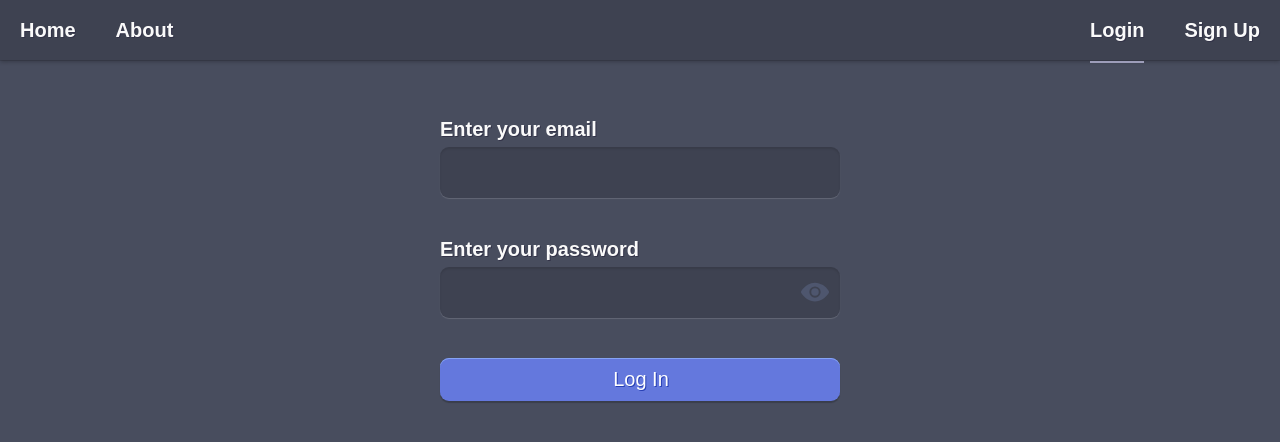
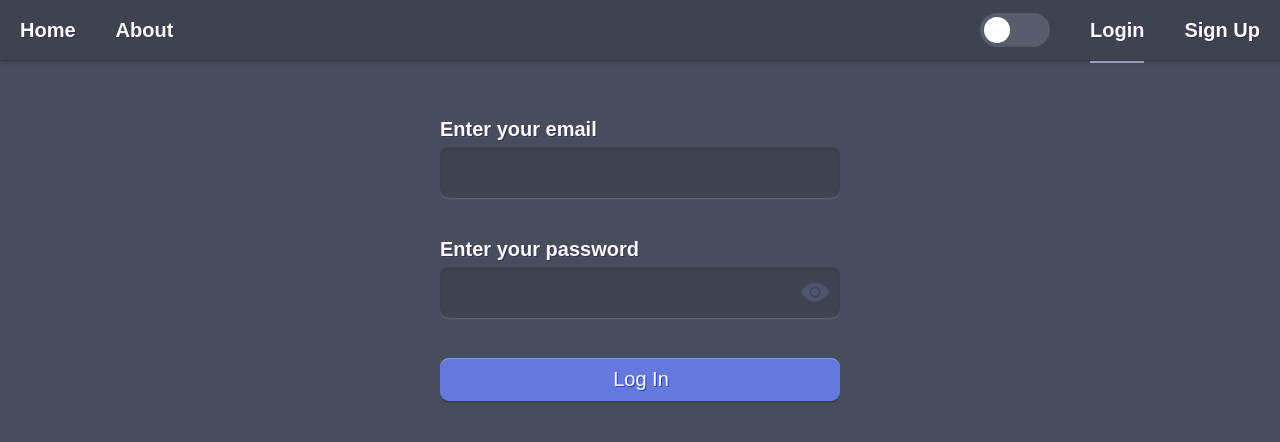
Before and after one commit to welschmoor/track-your-expenses-app, a React (Create React App) app: page /login in a window 1280 px wide. Shown: the top 442 px of the page. Built offline with nearby package versions, Linux system fonts and the light colour scheme; no server answers.

Commit message:
dark mode added

```diff
--- a/src/App.js
+++ b/src/App.js
@@ -9,8 +9,9 @@ import Signup from "./pages/Signup";
 import CC from "./pages/CC";
 import Navbar from "./components/Navbar"
 
+
 import GlobalStyle, { darkTheme, lightTheme } from "./Style";
-import { createContext, useReducer, useEffect } from "react"
+import { createContext, useReducer, useEffect, useState } from "react"
 import { firebaseAuth } from "./firebase";
 
 export const AuthContext = createContext()
@@ -31,6 +32,7 @@ const reducer = (state, action) => {
 
 function App() {
   const [state, dispatch] = useReducer(reducer, initialState)
+  const [darkMode, setDarkMode] = useState(true)
 
   useEffect(() => {
     const unsubscribe = firebaseAuth.onAuthStateChanged(user => {
@@ -43,11 +45,11 @@ function App() {
   return (
 
     <AuthContext.Provider value={{ ...state, dispatch }} >
-      <ThemeProvider theme={darkTheme || lightTheme} >
+      <ThemeProvider theme={darkMode ? darkTheme : lightTheme} >
         <GlobalStyle />
         {state.authBool && (
           <BrowserRouter>
-            <Navbar />
+            <Navbar sending={{ darkMode, setDarkMode }} />
             <Routes>
               <Route path="/" exact element={<Home />} />
               <Route path="/about" element={<About />} />
--- a/src/Style.js
+++ b/src/Style.js
@@ -53,6 +53,7 @@ const GlobalStyle = createGlobalStyle`
 export const darkTheme = {
   navCol: "grey",
   bgCol: "#484D5E",
+  bgColLight: "#585D6E",
   textCol: "#fafafa",
   text2Col: "#ebebeb",
   text3Col: "hsl(240, 17%, 80%)",
@@ -61,13 +62,42 @@ export const darkTheme = {
   inputBg: "#3E4251",
   navMar: "20px",
 
+  logOutBtnBgCol: "#484D5E",
+  logOutIconCol: "#ebebeb",
+
+  textShadow1px: "1px 1px 1px black",
+  textShadowNav: "1px 1px 0px hsl(240, 17%, 24%)",
+  textShadowH1: "2px 2px 2px black",
+  textShadowLogOutBtn: "1px 1px 0px hsl(230, 64%, 43%)",
+  textShadowLabel: "none",
+
+  boxShadowBlueBtn: "0 2px 1px hsla(0, 0%, 0%, .2), inset 0 1px 0 hsl(224, 84%, 74% )",
+
 }
 
 
 export const lightTheme = {
-  navCol: "grey",
-  bgCol: "lightgrey",
+  navCol: "white",
+  bgCol: "white",
+  bgColLight: "#585D6E",
   textCol: "black",
+  text2Col: "black",
+  text3Col: "black",
+  text4Col: "black",
+  text5Col: "black",
+  inputBg: "#f5f5f5",
+  navMar: "20px",
+
+  logOutBtnBgCol: "hsl(230, 64%, 63%)",
+  logOutIconCol: "white",
+
+  textShadow1px: "none",
+  textShadowNav: "none",
+  textShadowH1: "none",
+  textShadowLogOutBtn: "none",
+  textShadowLabel: "none",
+
+  boxShadowBlueBtn: "0 2px 5px hsla(0, 0%, 0%, .2), inset 0 1px 0 hsl(224, 84%, 74% )",
 }
 
 export default GlobalStyle
--- a/src/components/AddExpenseForm.js
+++ b/src/components/AddExpenseForm.js
@@ -1,5 +1,5 @@
 
-import React, { useState, useContext, useEffect } from "react"
+import React, { useState, useContext, useEffect, useRef } from "react"
 import styled from "styled-components"
 import { Label, INPUT, Button } from "../pages/Login"
 import { LogOutBtn } from "./Navbar"
@@ -9,10 +9,11 @@ import { useFirestore } from "../hooks/useFirestore"
 import { AuthContext } from "../App"
 
 const AddExpenseForm = () => {
-  const [ itemSt, setItemSt ] = useState('')
-  const [ euroSt, setEuroSt] = useState('')
+  const [itemSt, setItemSt] = useState('')
+  const [euroSt, setEuroSt] = useState('')
   const { addDoc, response } = useFirestore('transactions')
   const { user } = useContext(AuthContext)
+  const inputRef = useRef() // to re-focus item form input
 
   const submitHandler = (e) => {
     e.preventDefault()
@@ -24,9 +25,10 @@ const AddExpenseForm = () => {
     addDoc(newEntry)
     setItemSt('')
     setEuroSt('')
+    inputRef.current.focus()
   }
 
-  useEffect(()=>{
+  useEffect(() => {
     if (response.success) {
       setItemSt('')
       setEuroSt('')
@@ -38,11 +40,11 @@ const AddExpenseForm = () => {
     <Form name="add_expense_form" onSubmit={submitHandler} >
       <div>
         <Label htmlFor="item_bought">What did you buy?</Label>
-        <INPUT type="text" name="item_bought" id="item_bought" required placeholder="tomatoes" onChange={e => setItemSt(e.target.value) } value={itemSt} />
+        <INPUT ref={inputRef} type="text" name="item_bought" id="item_bought" required placeholder="tomatoes" onChange={e => setItemSt(e.target.value)} value={itemSt} />
       </div>
       <div style={{ position: "relative" }} >
         <Label htmlFor="dollar_amount">How much did it cost?</Label>
-        <INPUT type="number" name="dollar_amount" id="dollar_amount" required placeholder="5" onChange={e => setEuroSt(e.target.value) } value={euroSt} />
+        <INPUT type="number" name="dollar_amount" id="dollar_amount" required placeholder="5" onChange={e => setEuroSt(e.target.value)} value={euroSt} />
         <EuroIcon />
       </div>
       <div style={{ display: "flex", flexDirection: "column" }}>
--- a/src/components/Navbar.js
+++ b/src/components/Navbar.js
@@ -6,8 +6,11 @@ import { useContext } from "react"
 import { AuthContext } from "../App"
 import { Button } from "../pages/Login"
 import { IoLogOutOutline } from "react-icons/io5"
+import ThemeSwitch from "./ThemeSwitch"
 
-const Navbar = () => {
+
+
+const Navbar = ({ sending: { darkMode, setDarkMode } }) => {
   const { logOut, error, loading } = useLogout()
   const { user } = useContext(AuthContext)
   const navigate = useNavigate()
@@ -32,6 +35,7 @@ const Navbar = () => {
         </HomeAboutDiv>
 
         <LogInDiv>
+          <ThemeSwitch setDarkMode={setDarkMode} />
           {!user && <><li>
             <NavLinkStyled to="/login" >Login</NavLinkStyled>
           </li>
@@ -68,7 +72,7 @@ const UL = styled.ul`
 const NavLinkStyled = styled(NavLink)`
   font-weight: 600;
   margin-bottom: 10px;
-  text-shadow: 1px 1px 0px hsl(240, 17%, 24%);
+  text-shadow: ${p => p.theme.textShadowNav};
   color: ${p => p.theme.textCol};
   padding-bottom: 20px;
   padding-top: 16px;
@@ -91,8 +95,8 @@ const LogInDiv = styled.div`
 `
 
 export const LogOutBtn = styled(Button)`
-  background-color: ${p => p.theme.bgCol};
-  color: ${p => p.theme.text2Col};
+  background-color: ${p => p.theme.logOutBtnBgCol};
+  color: ${p => p.theme.logOutIconCol};
   border: none;
   font-size: 0.8rem;
   width: 140px;
@@ -116,12 +120,12 @@ const HelloMsg = styled.div`
   font-size: 0.8rem;
   font-style: italic;
   color: ${p => p.theme.text3Col};
-  text-shadow: 1px 1px 1px black;
+  text-shadow: ${p => p.theme.textShadow1px};
 
 `
 
 const LogOutIcon = styled(IoLogOutOutline)`
-  color: ${p => p.theme.text2Col};
+  color: ${p => p.theme.logOutIconCol};
   font-size: 0rem;
   ${LogOutBtn}:hover & {
     font-size: 1.4rem;
--- /dev/null
+++ b/src/components/ThemeSwitch.js
@@ -0,0 +1,61 @@
+
+
+import styled from "styled-components"
+
+const ThemeSwitch = ({ setDarkMode }) => {
+  return (
+    <SwitchLabel>
+      <CheckBoxInput type="checkbox" onClick={() => setDarkMode(p => !p)} />
+      <SliderSpan></SliderSpan>
+    </SwitchLabel>
+  )
+}
+
+const SwitchLabel = styled.label`
+  position: relative;
+  display: inline-block;
+  width: 70px;
+  height: 34px;
+  /* background-color: red;  */
+`
+
+const SliderSpan = styled.span`
+  position: absolute;
+  cursor: pointer;
+  top: 0;
+  left: 0;
+  right: 0;
+  bottom: 0;
+  background-color: ${p=>p.theme.bgColLight};
+  transition: 0.2s;
+  border-radius: 34px;
+
+  &:before {
+    position: absolute;
+    content: "";
+    height: 26px;
+    width: 26px;
+    left: 4px;
+    bottom: 4px;
+    background-color: white;
+    transition: 0.2s;
+    border-radius: 50%;
+  }
+
+`
+
+const CheckBoxInput = styled.input`
+  opacity: 0;
+  width: 0;
+  height: 0;
+
+  &:checked + ${SliderSpan}:before {
+    transform: translateX(36px);
+  }
+
+  &:checked + ${SliderSpan} {
+    background-color: #2196F3;
+  }
+`
+
+export default ThemeSwitch
--- a/src/pages/About.js
+++ b/src/pages/About.js
@@ -27,13 +27,13 @@ const Title = styled.h2`
   font-size: 1.5rem;
   color: ${p => p.theme.textCol};
   margin-bottom: 20px;
-  text-shadow: 1px 1px 1px black;
+  text-shadow: ${p => p.theme.textShadow1px};
 `
 
 const P = styled.p`
   font-size: 1rem;
   color: ${p => p.theme.text2Col};
-  text-shadow: 0px 1px 1px black;
+  text-shadow: ${p => p.theme.textShadow1px};
   line-height: 1.4;
 `
 export default About
--- a/src/pages/CC.js
+++ b/src/pages/CC.js
@@ -59,7 +59,7 @@ const Title = styled.h2`
   font-size: 1.5rem;
   color: ${p => p.theme.textCol};
   margin-bottom: 20px;
-  text-shadow: 1px 1px 1px black;
+  text-shadow: ${p => p.theme.textShadow1px};
 `
 
 const P = styled.p`
--- a/src/pages/Home.js
+++ b/src/pages/Home.js
@@ -20,7 +20,7 @@ const HomeWrapper = styled.section`
   display: grid;
   grid-template-columns: 360px 1fr;
   padding: 100px 40px;
-  background: linear-gradient(#3E4251, #484D5E);
+  background: linear-gradient(${p => p.theme.inputBg}, ${p => p.theme.bgCol});
 `
 
 const ImgWrapper = styled.div`
@@ -69,7 +69,7 @@ const H1 = styled.h1`
   line-height: 1;
   color: ${p => p.theme.textCol};
   text-transform: uppercase;
-  text-shadow: 2px 2px 2px black;
+  text-shadow: ${p => p.theme.textShadowH1};
 
   font-weight: 2000;
 `
--- a/src/pages/Login.js
+++ b/src/pages/Login.js
@@ -21,11 +21,11 @@ const Login = () => {
   const submitHandler = (e) => {
     e.preventDefault()
     try {
-      logIn( e.target.email.value, e.target.password.value)
+      logIn(e.target.email.value, e.target.password.value)
       if (!error.inlcudes("no user")) {
         navigate("/cc")
       }
-    } catch(error) {
+    } catch (error) {
       console.log("error", error.message)
     }
   }
@@ -62,7 +62,7 @@ export const Label = styled.label`
   display: inline-block;
   font-weight: 600;
   margin-bottom: 6px;
-  text-shadow: 1px 1px 0px hsl(240, 17%, 24%);
+  text-shadow: ${p => p.theme.textShadowNav};
   color: ${p => p.theme.textCol};
 `
 
@@ -77,7 +77,7 @@ export const INPUT = styled.input`
   box-shadow: 0 2px 0px 0px hsla(0, 0%, 100%, .15), inset 0 2px 2px hsla(0, 0%, 0%, 0.1);
   box-shadow: 0 1px 1px 0px hsla(0, 0%, 100%, .15), inset 0 2px 2px hsla(0, 0%, 0%, 0.1);
   font-size: 20px;
-  color: hsl(240, 17%, 80%);
+  color: ${p => p.theme.text3Col};
 
   &:focus {
     outline: none;
@@ -94,8 +94,8 @@ export const Button = styled.button`
   color: white;
   font-size: 20px ;
   border-radius: 9px;
-  box-shadow: 0 2px 1px hsla(0, 0%, 0%, .2), inset 0 1px 0 hsl(224, 84%, 74% );
-  text-shadow: 1px 1px 0px hsl(230, 64%, 43%);
+  box-shadow: ${p=>p.theme.boxShadowBlueBtn};
+  text-shadow: ${p => p.theme.textShadowLogOutBtn};
   padding-left: 22px;
   transition: all 0.13s, box-shadow 0.13s;
 
```
Also changed, not shown: src/components/Chart.js (+4 -33 lines), src/components/List.js (+14 -13 lines), 1 other file (tests, documents, lock files or other folders).
